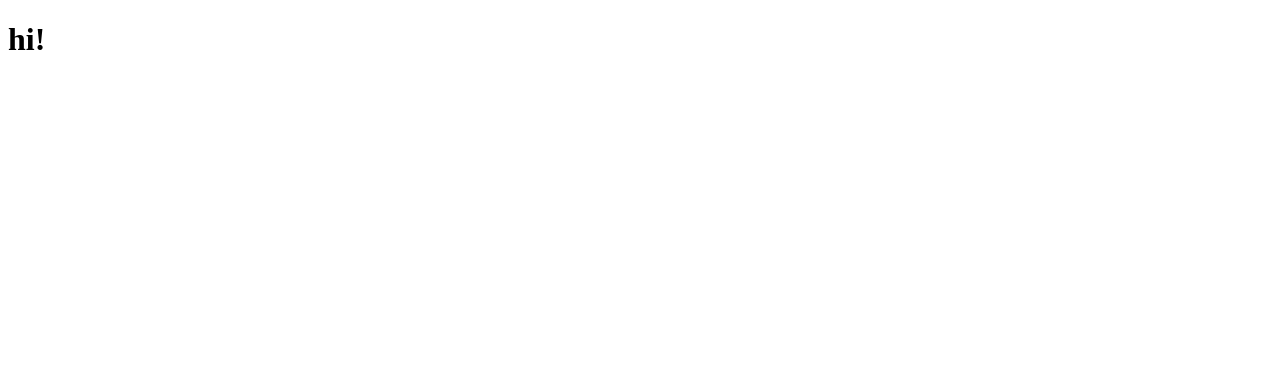
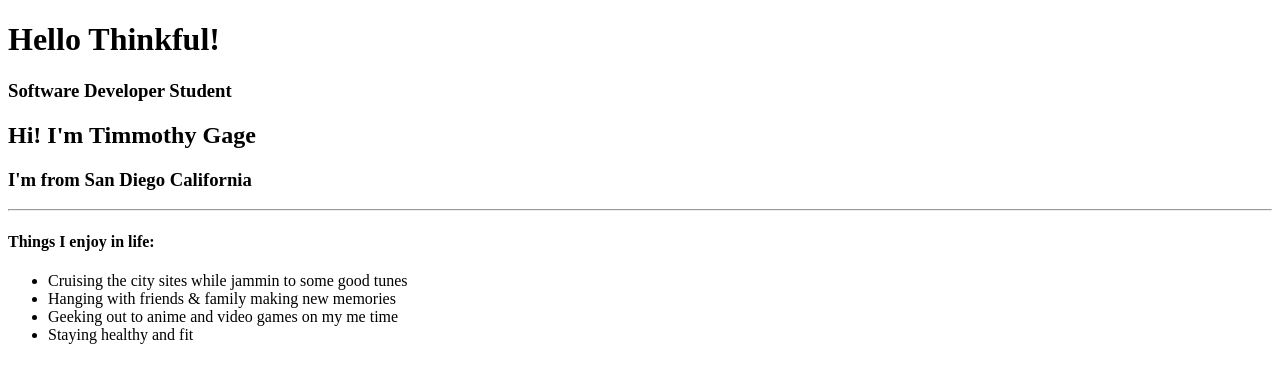
Before and after one commit to TKGage/Who-am-I-, a plain HTML site: page index.html in a window 1280 px wide. Drawn offline with Linux system fonts and the light colour scheme.

Commit message:
updated code

```diff
--- a/index.html
+++ b/index.html
@@ -5,15 +5,29 @@
 
       <meta charset="utf-8">
       <meta name="viewport" content="width=device-width">
-      <title>Who is Tim?</title>
-      <link href="stle.css rel="stylesheet" type="text/css"/>
+      <title>Who is Tim</title>
+      <link href="stle.css" rel="stylesheet" type="text/css"/>
 
       </head>
 <header>
-      <h1> hi! </h1>
+      <h1> Hello Thinkful! </h1>
+  <h3> Software Developer Student</h3>
 
 </header>
-      <body>
+    <body>
+        <h2>Hi! I'm Timmothy Gage</h2>
+         <h3> I'm from San Diego California</h3>
+        <hr>
+        <h4> Things I enjoy in life:</h4>
+        <ul>
+        <li>Cruising the city sites  while jammin to some good tunes</li>
+          <li>Hanging with friends & family making
+          new memories</li>
+          <li>Geeking out to anime and video games on my me time
+          </li>
+          <li>Staying healthy and fit</li>
+        </ul>
+
 
 
 
```
